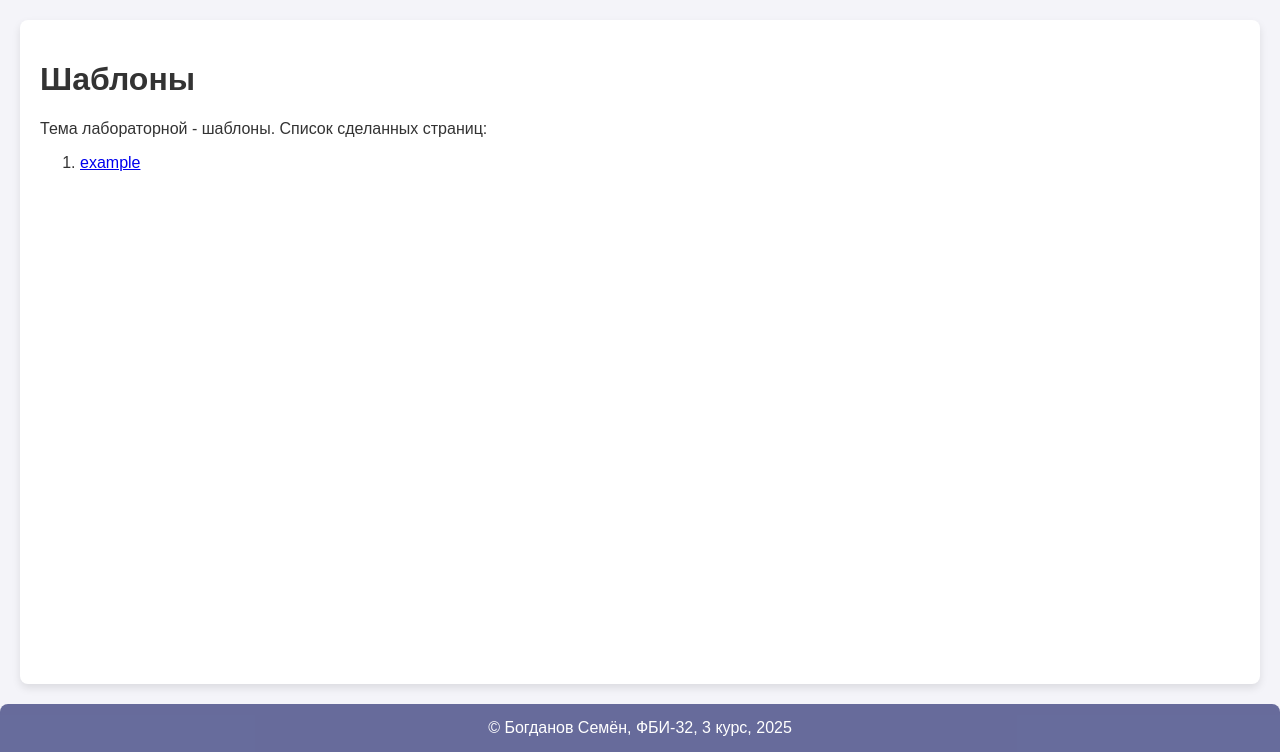
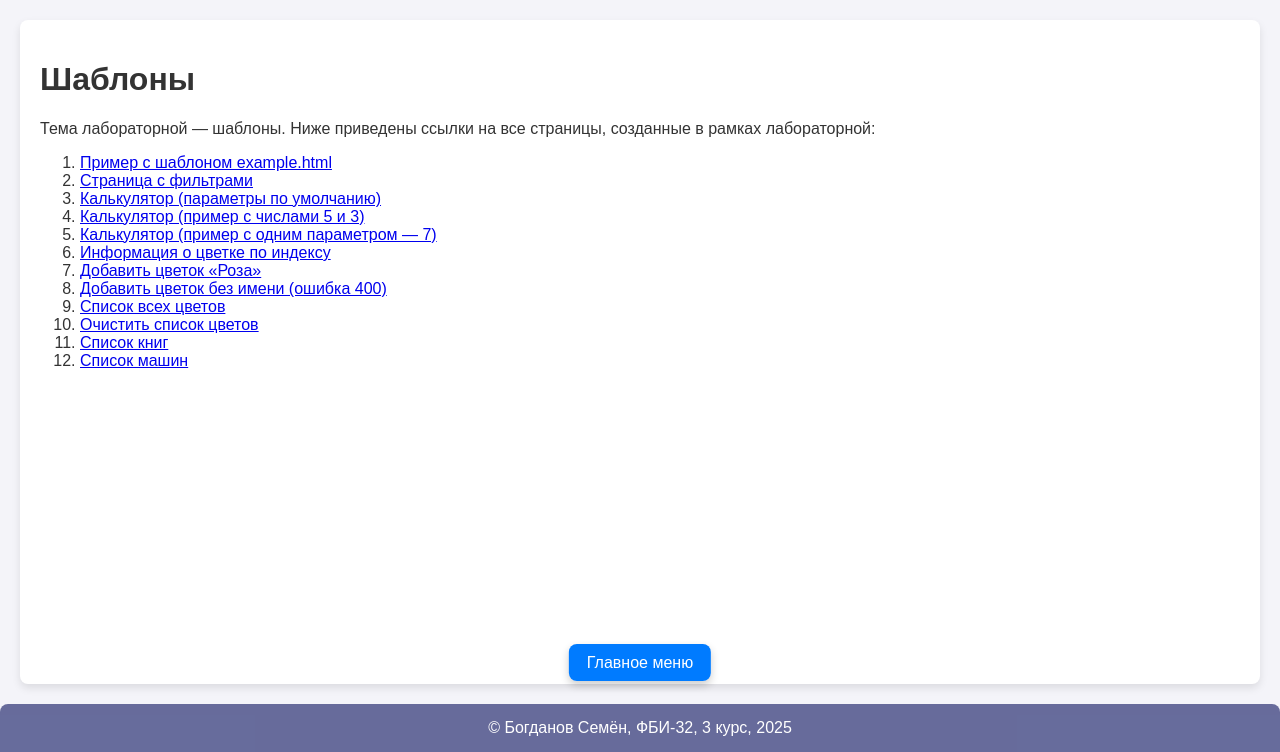
Before and after one commit to Semerka54/SUETA, a Flask app: page /lab2/ in a window 1280 px wide. Shown: the part 48-800 px from the top of the page. Run offline with Flask 3, Linux system fonts and the light colour scheme.

Commit message:
Добавление ссылок

```diff
--- a/app.py
+++ b/app.py
@@ -112,52 +112,8 @@ def created():
 @app.route('/')
 @app.route('/index')
 def index():
-    lab1_url = url_for('lab1')
-    return f'''
-<!doctype html>
-<html>
-    <head>
-        <meta charset="utf-8">
-        <title>НГТУ, ФБ, Лабораторные работы</title>
-        <style>
-            body {{
-                font-family: Arial, sans-serif;
-                text-align: center;
-                background-color: #f4f4f9;
-                margin: 0;
-                padding-bottom: 60px;
-            }}
-            footer {{
-                position: fixed;
-                bottom: 0;
-                left: 0;
-                width: 100%;
-                height: 60px;
-                background-color: #f4f4f9;
-                color: gray;
-                font-size: 0.9em;
-                display: flex;
-                align-items: center;
-                justify-content: center;
-                border-top: 1px solid #ccc;
-            }}
-        </style>
-    </head>
-    <body>
+    return render_template('index.html')
 
-        <h1>НГТУ, ФБ, WEB-программирование, часть 2. Список лабораторных</h1>
-
-        <nav style="margin: 20px 0;">
-            <a href="{lab1_url}">Первая лабораторная</a>
-        </nav>
-
-        <footer>
-            Богданов Семён Андреевич, группа: ФБИ - 32, 3 курс, 2025
-        </footer>
-
-    </body>
-</html>
-'''
 
 @app.route('/lab1')
 def lab1():
--- a/static/main.css
+++ b/static/main.css
@@ -78,3 +78,47 @@ footer {
 .back-link a:hover {
     text-decoration: underline;
 }
+
+.labs-menu ul {
+    list-style-type: none;
+    padding: 0;
+}
+
+.labs-menu li {
+    margin: 10px 0;
+}
+
+.labs-menu a {
+    text-decoration: none;
+    color: #007bff;
+    font-size: 1.2em;
+    transition: color 0.3s ease;
+}
+
+.labs-menu a:hover {
+    color: #0056b3;
+}
+
+.floating-home {
+    position: fixed;
+    bottom: 80px; /* поднимаем кнопку выше футера */
+    left: 50%;
+    transform: translateX(-50%);
+    z-index: 100;
+}
+
+.floating-home .home-link {
+    background-color: #007bff;
+    color: white;
+    padding: 10px 18px;
+    border-radius: 8px;
+    text-decoration: none;
+    font-size: 1em;
+    box-shadow: 0 4px 8px rgba(0,0,0,0.2);
+    transition: background-color 0.3s ease, transform 0.2s ease;
+}
+
+.floating-home .home-link:hover {
+    background-color: #0056b3;
+    transform: translateX(-50%) scale(1.05);
+}
--- a/templates/base.html
+++ b/templates/base.html
@@ -1,5 +1,5 @@
 <!DOCTYPE html>
-<html lang="en">
+<html lang="ru">
 <head>
     <meta charset="UTF-8">
     <meta name="viewport" content="width=device-width, initial-scale=1.0">
@@ -8,11 +8,22 @@
 </head>
 <body>
     <header>
-        WEB-программирование, часть 2. {{ self.lab() }}
+        <div class="header-container">
+            <div class="header-title">
+                WEB-программирование, часть 2. {{ self.lab() }}
+            </div>
+        </div>
     </header>
 
     <main>
         {% block main %}{% endblock %}
+
+        {# Кнопка "Главное меню" отображается только НЕ на главной странице #}
+        {% if request.endpoint != 'index' %}
+        <div class="floating-home">
+            <a href="{{ url_for('index') }}" class="home-link">Главное меню</a>
+        </div>
+        {% endif %}
     </main>
 
     <footer>
--- a/templates/lab2.html
+++ b/templates/lab2.html
@@ -1,15 +1,23 @@
 {% extends "base.html" %}
 
-{# номер лабораторной работы: #}
 {% block lab %}Лабораторная работа 2{% endblock %}
 
-{# основной контент: #}
 {% block main %}
 <h1>Шаблоны</h1>
-<div>Тема лабораторной - шаблоны. Список сделанных страниц:</div>
+<p>Тема лабораторной — шаблоны. Ниже приведены ссылки на все страницы, созданные в рамках лабораторной:</p>
+
 <ol>
-    <li>
-        <a href="/lab2/example">example</a>
-    </li>
+    <li><a href="/lab2/example">Пример с шаблоном example.html</a></li>
+    <li><a href="/lab2/filters">Страница с фильтрами</a></li>
+    <li><a href="/lab2/calc/">Калькулятор (параметры по умолчанию)</a></li>
+    <li><a href="/lab2/calc/5/3">Калькулятор (пример с числами 5 и 3)</a></li>
+    <li><a href="/lab2/calc/7">Калькулятор (пример с одним параметром — 7)</a></li>
+    <li><a href="/lab2/flowers/0">Информация о цветке по индексу</a></li>
+    <li><a href="/lab2/add_flower/Роза">Добавить цветок «Роза»</a></li>
+    <li><a href="/lab2/add_flower/">Добавить цветок без имени (ошибка 400)</a></li>
+    <li><a href="/lab2/flowers_list">Список всех цветов</a></li>
+    <li><a href="/lab2/clear_flowers">Очистить список цветов</a></li>
+    <li><a href="/lab2/books/">Список книг</a></li>
+    <li><a href="/lab2/cars/">Список машин</a></li>
 </ol>
 {% endblock %}
```
Also changed, not shown: templates/example.html (+12 -7 lines), templates/index.html (added, +15 -0 lines).
